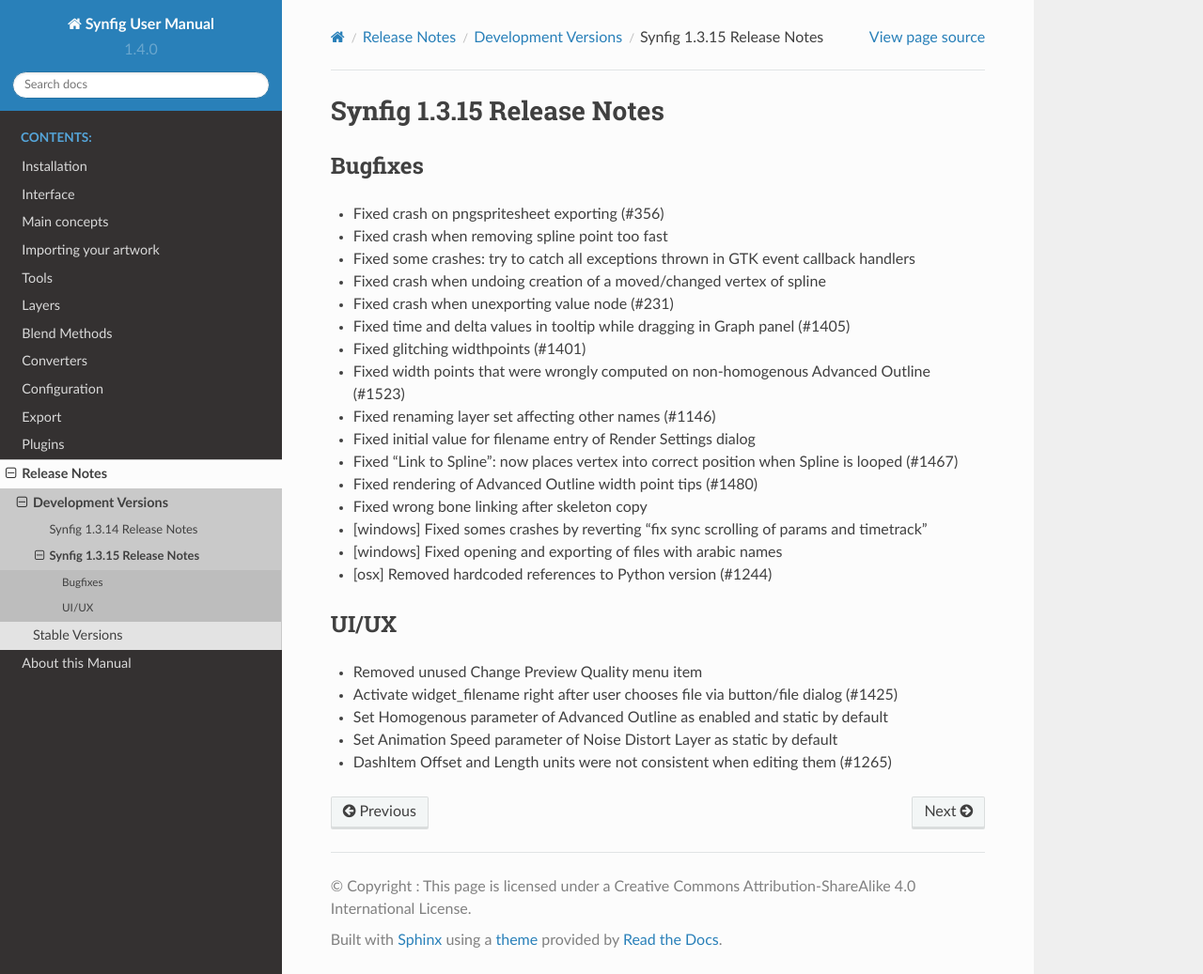
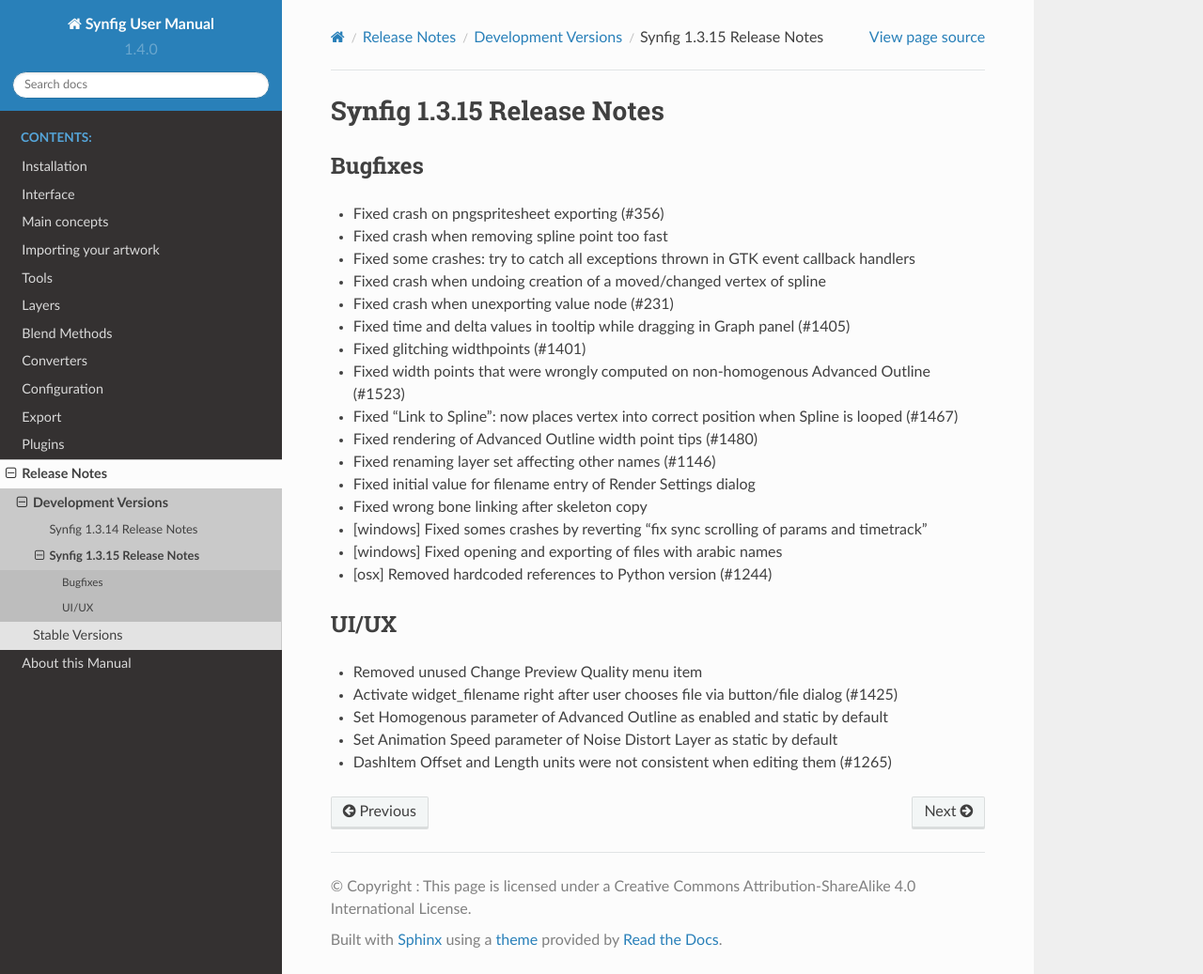
Before and after one commit to synfig/synfig-docs, a Sphinx documentation site: the page built from source/releases/development/1.3.15.rst, in a window 1280 px wide and 1037 px high. Shown: the whole window at 94% size. Built offline with Sphinx 7.4.7 and the Read the Docs theme 2.0.0, drawn with Linux system fonts in a browser that asks for light colours.

Commit message:
Update 1.3.15.rst

```diff
--- a/source/releases/development/1.3.15.rst
+++ b/source/releases/development/1.3.15.rst
@@ -14,10 +14,10 @@
 * Fixed time and delta values in tooltip while dragging in Graph panel (#1405)
 * Fixed glitching widthpoints (#1401)
 * Fixed width points that were wrongly computed on non-homogenous Advanced Outline (#1523)
+* Fixed "Link to Spline": now places vertex into correct position when Spline is looped (#1467)
+* Fixed rendering of Advanced Outline width point tips (#1480)
 * Fixed renaming layer set affecting other names (#1146)
 * Fixed initial value for filename entry of Render Settings dialog
-* Fixed "Link to Spline": now places vertex into correct position when Spline is looped (#1467)
-* Fixed rendering of Advanced Outline width point tips (#1480)
 * Fixed wrong bone linking after skeleton copy
 * [windows] Fixed somes crashes by reverting "fix sync scrolling of params and timetrack"
 * [windows] Fixed opening and exporting of files with arabic names
```
